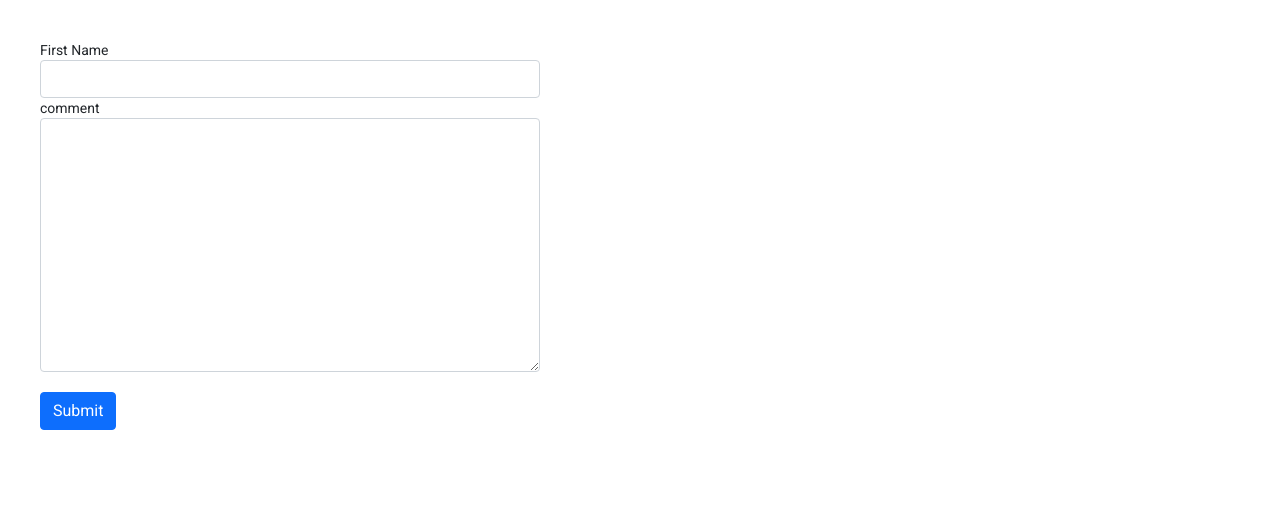
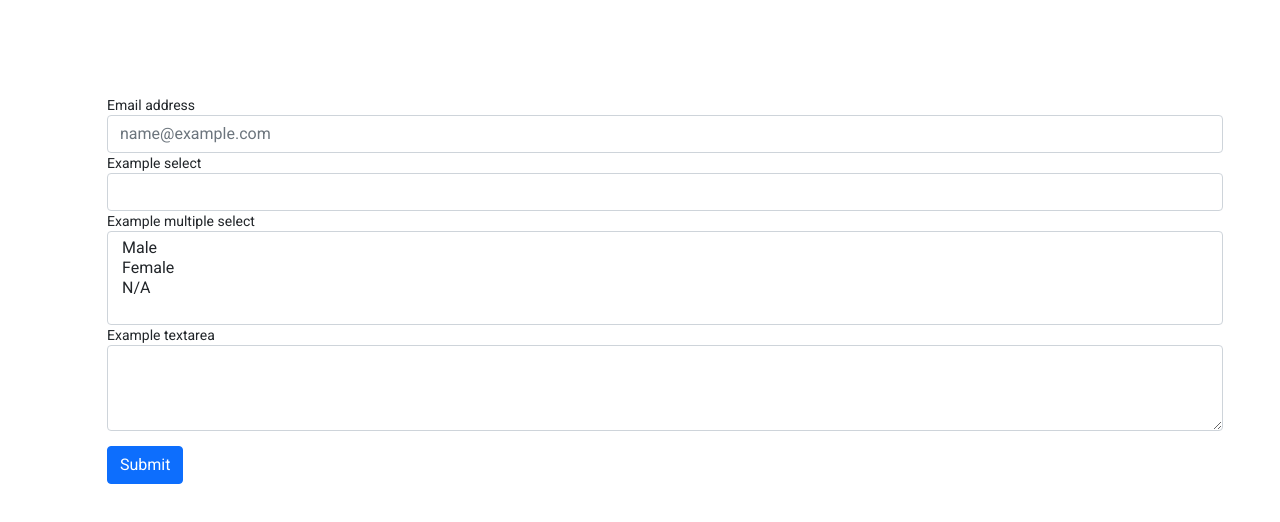
Before and after one commit to ankitsoni05/Angular_Linux, an Angular app in the folder moshTuts/: page / in a window 1280 px wide. Shown: the top 522 px of the page. Built offline with nearby package versions, Linux system fonts and the light colour scheme.

Commit message:
template driven form commit 2

```diff
--- a/moshTuts/src/app/app.component.html
+++ b/moshTuts/src/app/app.component.html
@@ -10,5 +10,6 @@
     appInputFormat [format]="countryValue" [disabled]="countryValue==-1">  -->
 
 
-<contact-form></contact-form>
+<!-- <contact-form></contact-form> -->
 <!-- <app-templatevartest></app-templatevartest> -->
+<app-templatedrivenform></app-templatedrivenform>
--- a/moshTuts/src/app/templatedrivenform/templatedrivenform.component.css
+++ b/moshTuts/src/app/templatedrivenform/templatedrivenform.component.css
@@ -0,0 +1,7 @@
+.container{
+    margin: 95px;
+}
+.btnSubmit{
+    margin-top: 15px;
+
+}
--- a/moshTuts/src/app/templatedrivenform/templatedrivenform.component.html
+++ b/moshTuts/src/app/templatedrivenform/templatedrivenform.component.html
@@ -1 +1,30 @@
-<p>templatedrivenform works!</p>
+<div class="container">
+    <form #formdata="ngForm" (ngSubmit)="onSubmit(formdata)">
+        <div class="form-group">
+            <label for="exampleFormControlInput1">Email address</label>
+            <input type="email" ngModel name="email" class="form-control" id="exampleFormControlInput1"
+                placeholder="name@example.com">
+        </div>
+        <div class="form-group">
+            <label for="exampleFormControlSelect1">Example select</label>
+            <select class="form-control" ngModel name="city" id="City">
+                <option [value]="city.id" *ngFor="let city of cities">{{city.name}}</option>
+            </select>
+        </div>
+        <div class="form-group">
+            <label for="exampleFormControlSelect2">Example multiple select</label>
+            <select ngModel name="Gender" multiple class="form-control" id="exampleFormControlSelect2">
+                <option [value]="gender.id" *ngFor="let gender of genders">{{gender.name}}</option>
+            </select>
+        </div>
+        <div class="form-group">
+            <label for="exampleFormControlTextarea1">Example textarea</label>
+            <textarea ngModel name="description" class="form-control" id="exampleFormControlTextarea1"
+                rows="3"></textarea>
+        </div>
+        <button type="submit" class="btn btn-primary btnSubmit">Submit</button>
+    </form>
+    <div class="container">
+        <p>{{finalisedJSON | json}}</p>
+    </div>
+</div>
--- a/moshTuts/src/app/templatedrivenform/templatedrivenform.component.ts
+++ b/moshTuts/src/app/templatedrivenform/templatedrivenform.component.ts
@@ -7,9 +7,29 @@ import { Component, OnInit } from '@angular/core';
 })
 export class TemplatedrivenformComponent implements OnInit {
 
+  cities =
+  [
+    {id:1,name:"Nagpur"},
+    {id:2,name:"Pune"},
+    {id:3,name:"Mumbai"},
+    {id:4,name:"Banglore"},
+    {id:5,name:"Hyderabad"}
+  ];
+  genders =
+  [
+    {id:1,name:"Male"},
+    {id:2,name:"Female"},
+    {id:3,name:"N/A"},
+  ];
+  finalisedJSON :any;
   constructor() { }
 
   ngOnInit(): void {
   }
 
+  onSubmit(f:any)
+  {
+    console.log(f);
+    this.finalisedJSON = f.value;
+  }
 }
```
